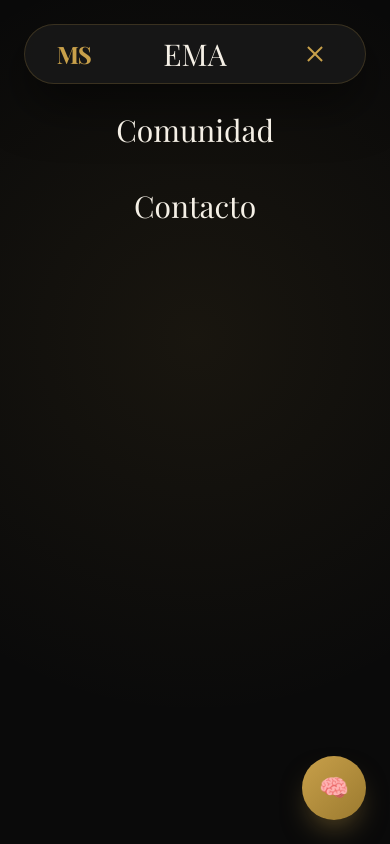
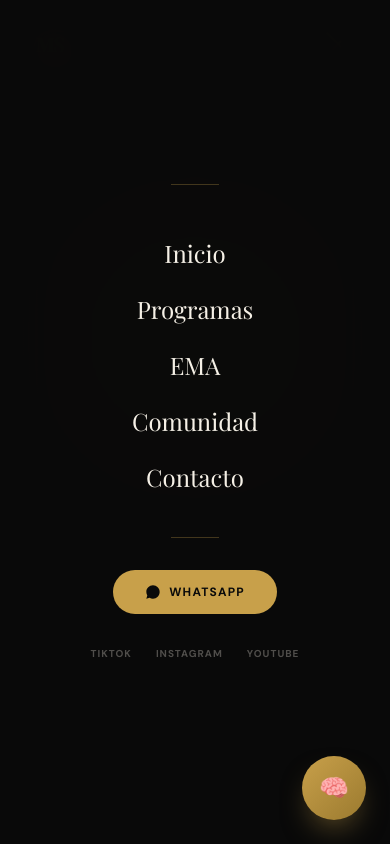
Before and after one commit to diegoroman5/MILENA-SANDOVAL, a React (Vite) app: page / in a window 390 px wide. Both pictures are taken after a click on the button "Abrir menú". Shown: the top 844 px of the page. Built offline with nearby package versions, Linux system fonts and the light colour scheme; a web font is replaced by a local one.

Commit message:
Implement body scroll lock for mobile menu
Added useEffect to lock body scroll when the menu is open.

```diff
--- a/components/Navbar.tsx
+++ b/components/Navbar.tsx
@@ -1,4 +1,4 @@
-import React, { useState } from 'react';
+import React, { useState, useEffect } from 'react';
 
 interface NavbarProps {
   isScrolled: boolean;
@@ -6,6 +6,16 @@ interface NavbarProps {
 
 export const Navbar: React.FC<NavbarProps> = ({ isScrolled }) => {
   const [isOpen, setIsOpen] = useState(false);
+
+  // Lock body scroll when menu is open
+  useEffect(() => {
+    if (isOpen) {
+      document.body.style.overflow = 'hidden';
+    } else {
+      document.body.style.overflow = '';
+    }
+    return () => { document.body.style.overflow = ''; };
+  }, [isOpen]);
 
   const links = [
     { name: 'Inicio', href: '#' },
@@ -16,14 +26,22 @@ export const Navbar: React.FC<NavbarProps> = ({ isScrolled }) => {
   ];
 
   return (
-    <nav className="fixed left-1/2 -translate-x-1/2 z-50 transition-all duration-700 w-full max-w-7xl px-6 top-6">
-      <div className="flex justify-between items-center transition-all duration-500 px-8 bg-dark-surface/80 backdrop-blur-2xl border border-gold/20 rounded-full py-3 shadow-[0_20px_50px_rgba(0,0,0,0.5)]">
-        <a href="#" className="font-serif text-2xl font-bold text-gold tracking-tighter group">
+    <>
+      {/* Top bar */}
+      <nav className={`fixed left-1/2 -translate-x-1/2 z-50 transition-all duration-700 w-full max-w-7xl px-4 sm:px-6 ${
+        isScrolled ? 'top-4 sm:top-6' : 'top-0'
+      }`}>
+        <div className={`flex justify-between items-center transition-all duration-500 px-5 sm:px-8 ${
+          isScrolled
+            ? 'bg-dark-surface/80 backdrop-blur-2xl border border-gold/20 rounded-full py-2.5 sm:py-3 shadow-[0_20px_50px_rgba(0,0,0,0.5)]'
+            : 'bg-transparent py-6 sm:py-8 border-b border-transparent'
+        }`}>
+          <a href="#" className="font-serif text-xl sm:text-2xl font-bold text-gold tracking-tighter group relative z-[70]">
             MS<span className="opacity-0 group-hover:opacity-100 transition-opacity text-cream">.</span>
           </a>
 
           {/* Desktop Links */}
-        <ul className="hidden md:flex gap-10">
+          <ul className="hidden md:flex gap-8 lg:gap-10">
             {links.map((link) => (
               <li key={link.name}>
                 <a
@@ -37,37 +55,83 @@ export const Navbar: React.FC<NavbarProps> = ({ isScrolled }) => {
             ))}
           </ul>
 
-        <div className="flex items-center gap-4">
-          <a href="#contacto" className="hidden lg:block text-[9px] font-bold uppercase tracking-widest px-6 py-2.5 rounded-full border border-gold/30 hover:bg-gold hover:text-dark transition-all">
+          <div className="flex items-center gap-3 sm:gap-4">
+            <a href="#contacto" className={`hidden lg:block text-[9px] font-bold uppercase tracking-widest px-6 py-2.5 rounded-full border border-gold/30 hover:bg-gold hover:text-dark transition-all ${isScrolled ? 'opacity-100' : 'opacity-0 pointer-events-none'}`}>
               Agendar Sesión
             </a>
 
+            {/* Hamburger - always on top */}
             <button
-            className="md:hidden flex flex-col gap-1.5 p-2 focus:outline-none"
+              className="md:hidden relative z-[70] w-10 h-10 flex flex-col items-center justify-center gap-1.5 focus:outline-none"
               onClick={() => setIsOpen(!isOpen)}
+              aria-label={isOpen ? 'Cerrar menú' : 'Abrir menú'}
             >
-            <span className={`w-5 h-0.5 bg-gold transition-all ${isOpen ? 'rotate-45 translate-y-2' : ''}`} />
-            <span className={`w-5 h-0.5 bg-gold transition-all ${isOpen ? 'opacity-0' : ''}`} />
-            <span className={`w-3 h-0.5 bg-gold self-end transition-all ${isOpen ? '-rotate-45 -translate-y-2 !w-5' : ''}`} />
+              <span className={`block w-5 h-0.5 bg-gold transition-all duration-300 origin-center ${isOpen ? 'rotate-45 translate-y-[4px]' : ''}`} />
+              <span className={`block w-5 h-0.5 bg-gold transition-all duration-300 ${isOpen ? 'opacity-0 scale-0' : ''}`} />
+              <span className={`block h-0.5 bg-gold transition-all duration-300 origin-center ${isOpen ? 'w-5 -rotate-45 -translate-y-[4px]' : 'w-3 self-end'}`} />
             </button>
           </div>
         </div>
+      </nav>
 
-      {/* Mobile Menu */}
-      <div className={`fixed inset-0 bg-dark/98 z-40 flex flex-col items-center justify-center gap-10 transition-all duration-700 md:hidden ${
-        isOpen ? 'opacity-100 translate-y-0' : 'opacity-0 translate-y-10 pointer-events-none'
+      {/* Mobile Menu - Full screen overlay, separate from nav */}
+      <div
+        className={`fixed inset-0 z-[60] md:hidden transition-all duration-500 ${
+          isOpen ? 'visible' : 'invisible'
+        }`}
+      >
+        {/* Backdrop */}
+        <div
+          className={`absolute inset-0 bg-dark/95 backdrop-blur-xl transition-opacity duration-500 ${
+            isOpen ? 'opacity-100' : 'opacity-0'
+          }`}
+          onClick={() => setIsOpen(false)}
+        />
+
+        {/* Menu content */}
+        <div className={`relative z-10 flex flex-col items-center justify-center h-full transition-all duration-500 ${
+          isOpen ? 'opacity-100 translate-y-0' : 'opacity-0 -translate-y-8'
         }`}>
-        {links.map((link) => (
+          {/* Decorative gold line */}
+          <div className="w-12 h-px bg-gold/30 mb-10" />
+
+          {links.map((link, idx) => (
             <a
               key={link.name}
               href={link.href}
               onClick={() => setIsOpen(false)}
-            className="text-3xl font-serif text-cream hover:text-gold transition-colors"
+              className="py-3 text-2xl font-serif text-cream hover:text-gold transition-colors duration-300"
+              style={{ transitionDelay: isOpen ? `${idx * 80}ms` : '0ms' }}
             >
               {link.name}
             </a>
           ))}
+
+          <div className="w-12 h-px bg-gold/30 my-8" />
+
+          {/* WhatsApp CTA */}
+          <a
+            href="https://wa.me/5213331894040"
+            target="_blank"
+            rel="noopener noreferrer"
+            onClick={() => setIsOpen(false)}
+            className="inline-flex items-center gap-2 text-xs font-bold uppercase tracking-widest text-dark bg-gold px-8 py-3.5 rounded-full hover:bg-gold-light transition-colors"
+          >
+            <svg className="w-4 h-4" fill="currentColor" viewBox="0 0 24 24">
+              <path d="M17.472 14.382c-.297-.149-1.758-.867-2.03-.967-.273-.099-.471-.148-.67.15-.197.297-.767.966-.94 1.164-.173.199-.347.223-.644.075-.297-.15-1.255-.463-2.39-1.475-.883-.788-1.48-1.761-1.653-2.059-.173-.297-.018-.458.13-.606.134-.133.298-.347.446-.52.149-.174.198-.298.298-.497.099-.198.05-.371-.025-.52-.075-.149-.669-1.612-.916-2.207-.242-.579-.487-.5-.669-.51-.173-.008-.371-.01-.57-.01-.198 0-.52.074-.792.372-.272.297-1.04 1.016-1.04 2.479 0 1.462 1.065 2.875 1.213 3.074.149.198 2.096 3.2 5.077 4.487.709.306 1.262.489 1.694.625.712.227 1.36.195 1.871.118.571-.085 1.758-.719 2.006-1.413.248-.694.248-1.289.173-1.413-.074-.124-.272-.198-.57-.347z"/>
+              <path d="M12 2C6.477 2 2 6.477 2 12c0 1.89.525 3.66 1.438 5.168L2 22l4.832-1.438A9.955 9.955 0 0012 22c5.523 0 10-4.477 10-10S17.523 2 12 2z"/>
+            </svg>
+            WhatsApp
+          </a>
+
+          {/* Social links */}
+          <div className="flex gap-6 mt-8">
+            <a href="https://www.tiktok.com/@milenasandovall" target="_blank" rel="noopener noreferrer" className="text-cream/30 hover:text-gold transition-colors text-[10px] font-bold tracking-widest uppercase">TikTok</a>
+            <a href="https://www.instagram.com/milena2.sandovall" target="_blank" rel="noopener noreferrer" className="text-cream/30 hover:text-gold transition-colors text-[10px] font-bold tracking-widest uppercase">Instagram</a>
+            <a href="https://www.youtube.com/@MilecturaSandovall" target="_blank" rel="noopener noreferrer" className="text-cream/30 hover:text-gold transition-colors text-[10px] font-bold tracking-widest uppercase">YouTube</a>
           </div>
-    </nav>
+        </div>
+      </div>
+    </>
   );
 };
```
Lines whose indentation alone changed are shown as unchanged.
